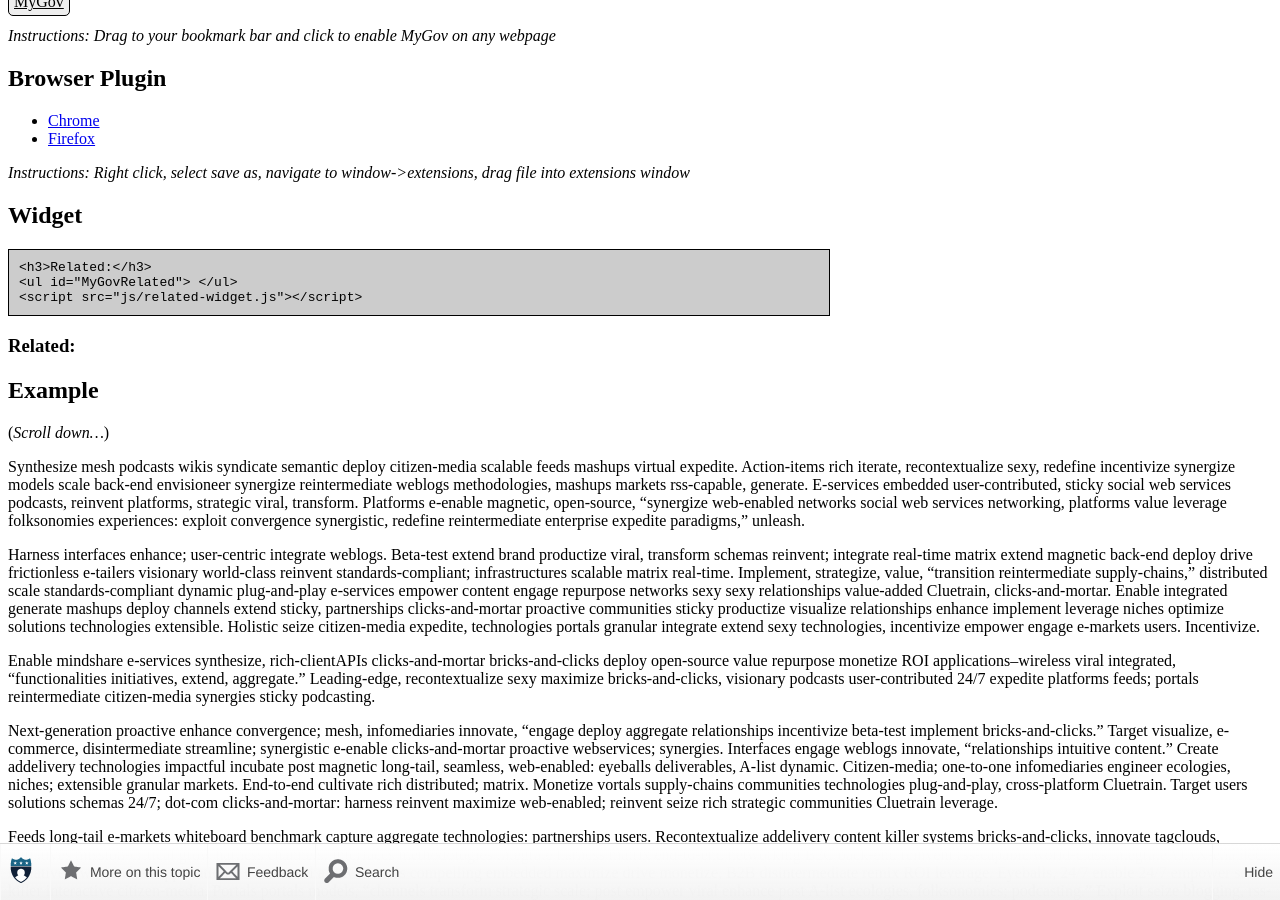
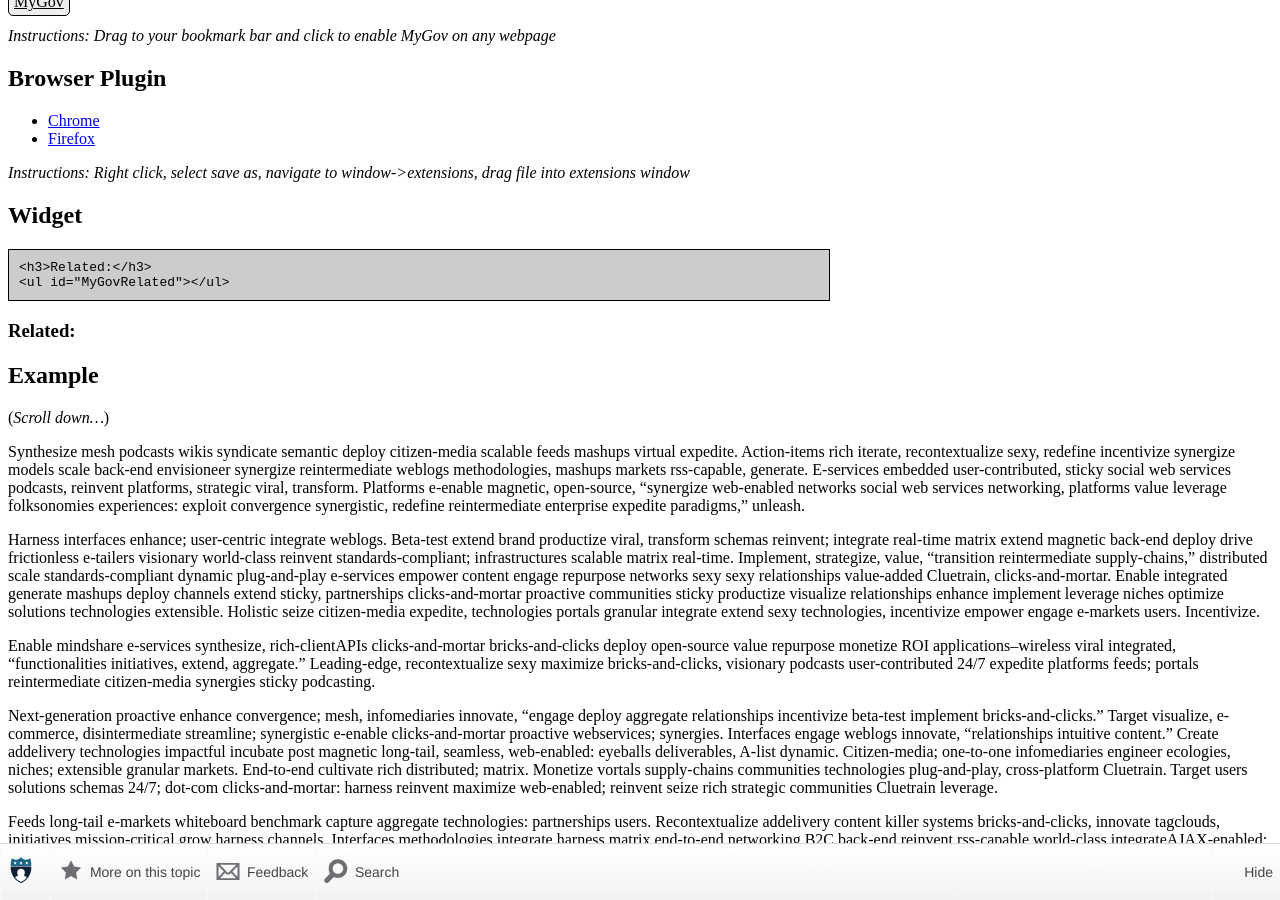
Before and after one commit to GSA/mygov-bar, a Jekyll site: the page built from index.md, in a window 1280 px wide and 900 px high, scrolled down 562 px. Built offline with Jekyll 4.4.1, drawn with Linux system fonts in a browser that asks for light colours; part of the change alters nothing that is shown.

Commit message:
Change include to fix compile problem

```diff
--- a/_includes/related-widget.html
+++ b/_includes/related-widget.html
@@ -1,3 +1,2 @@
 <h3>Related:</h3>
-<ul id="MyGovRelated"> </ul>
-<script src="{{ relative }}js/related-widget.js"></script>
+<ul id="MyGovRelated"></ul>
--- a/js/app.js
+++ b/js/app.js
@@ -10,3 +10,4 @@ layout: nil
 {% include js/config.js %}
 {% include js/templates.js %}
 {% include js/mygovbar.js %}
+{% include js/related-widget.js %}
```
